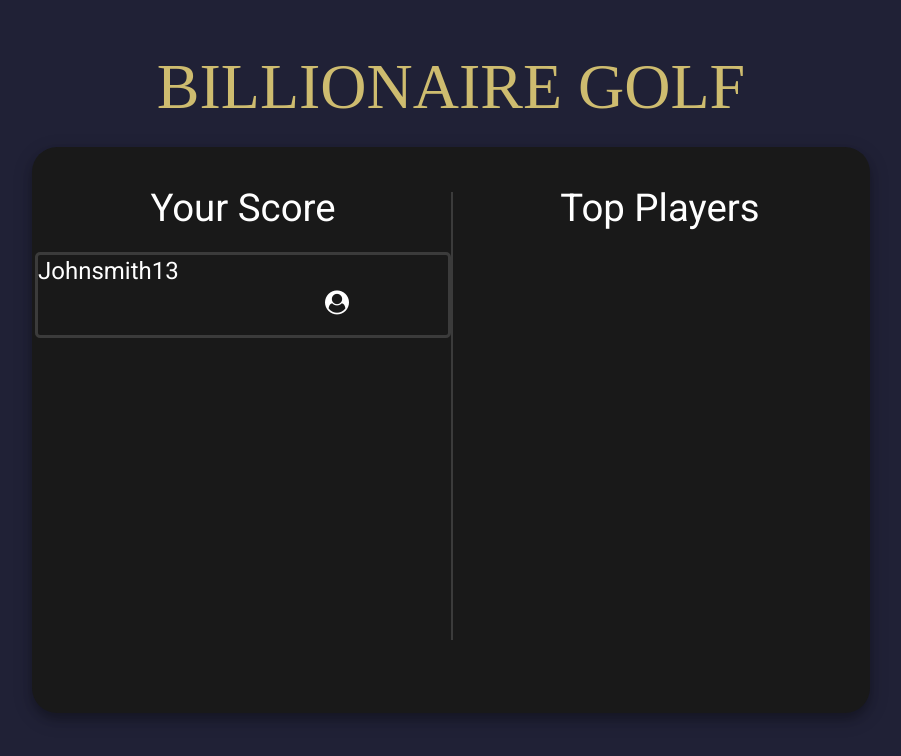
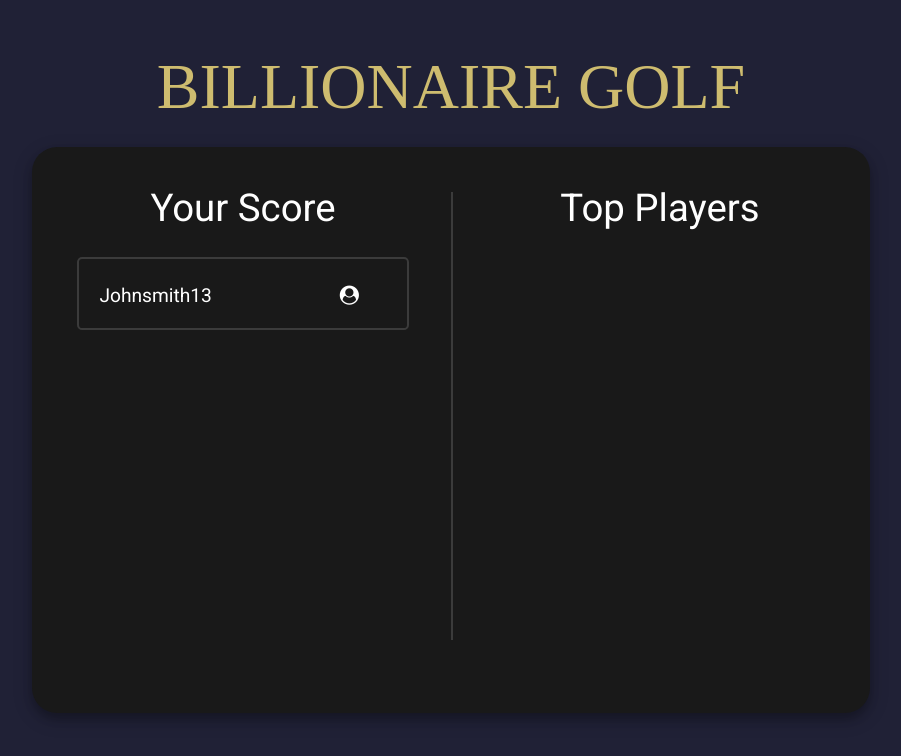
Before and after one commit to LachlanDow/Industry_Proj_Team5, an Angular app in the folder Front-end/become-billionaire/: page / in a window 1280 px wide. Both pictures are taken after a click on the button "Leaderboard". Shown: the top 756 px of the page, without its empty margins (189-1090 px from the left). Built offline with nearby package versions, Linux system fonts and the light colour scheme; a web font is replaced by a local one.

Commit message:
Container box added + profile icon

```diff
--- a/Front-end/become-billionaire/src/app/leaderboard/leaderboard.component.css
+++ b/Front-end/become-billionaire/src/app/leaderboard/leaderboard.component.css
@@ -28,17 +28,29 @@ div.box {
     margin-top: -1px;
   }
   .userInfo {
-    border: 3px solid  #3B3B3B;
+    border: 0.2vw solid  #3B3B3B;
     border-radius: 0.4vw;
     font-family: "Roboto";
     text-align: left;
-    font-size: 1.5vw ;
+
     color: white;
+    margin-left: 10%;
+    margin-right: 10%;
+    margin-top: 5%;
+    padding-top: 5%;
+    padding-left: 5%;
+
 
   }
   .profileIcon {
-      margin-left: 70%;
+      margin-left: 40%;
+      height: auto;
       width: auto;
+  }
+  .yourscoreSizing {
+      font-size: 1.5vw;
+
+
   }
 
 
--- a/Front-end/become-billionaire/src/app/leaderboard/leaderboard.component.html
+++ b/Front-end/become-billionaire/src/app/leaderboard/leaderboard.component.html
@@ -3,7 +3,7 @@
    <div class="div1">
    <h1 class="headers">Your Score</h1>
    <div class="userInfo">
-      <h1>Johnsmith13 <i class="fa fa-user-circle profileIcon"></i></h1>
+      <h1 class="yourscoreSizing">Johnsmith13 <i class="fa fa-user-circle profileIcon"></i></h1>
 
    </div>
    </div>
```
